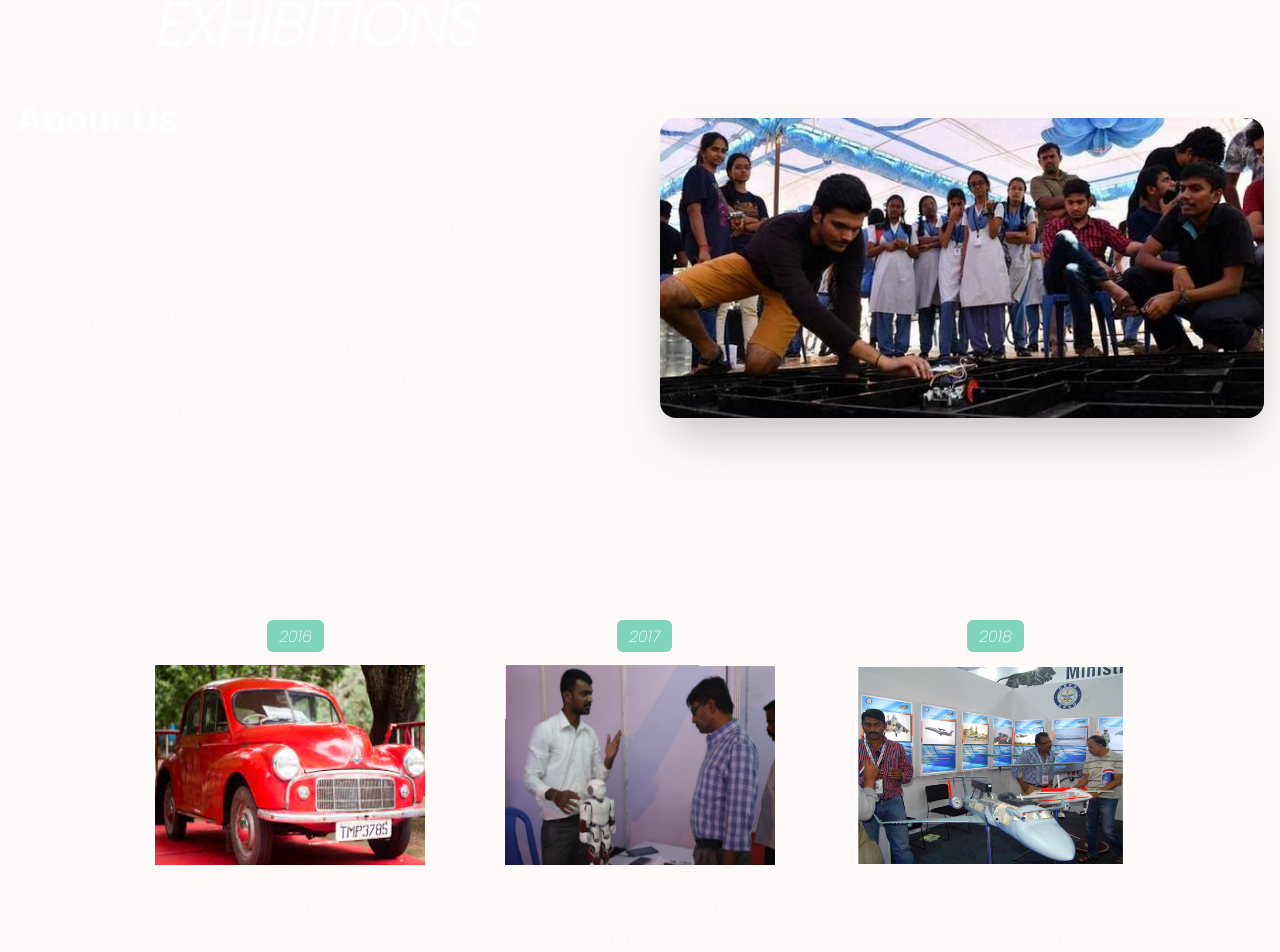
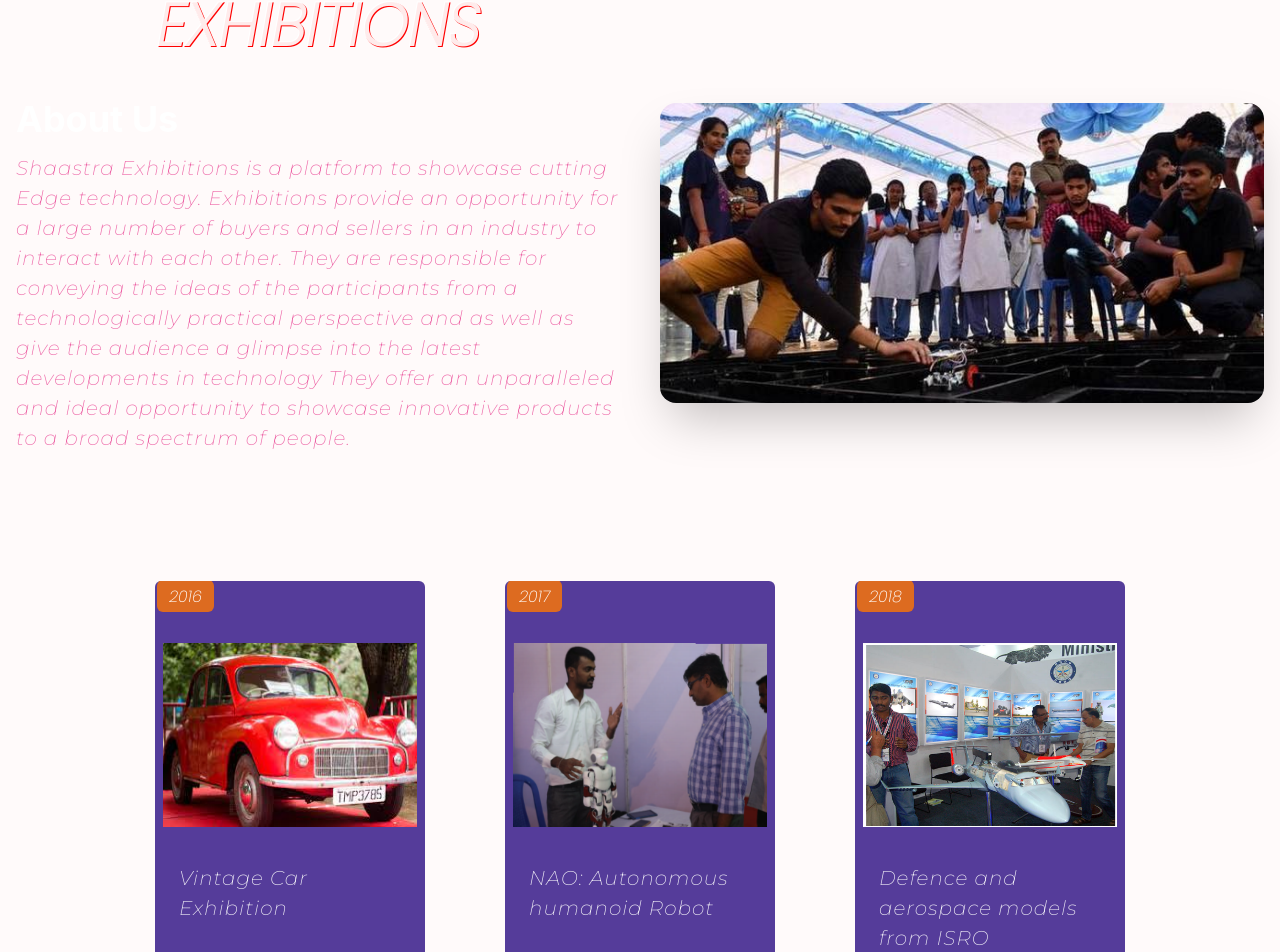
Before and after one commit to ShaastraWebops/shaastra-general-website, a React (Create React App) app: page /exhibitions in a window 1280 px wide. Shown: the part 120-1072 px from the top of the page. Built offline with nearby package versions, Linux system fonts and the light colour scheme.

Commit message:
Exhibitions

```diff
--- a/src/components/pages/Exhibitions/Card.tsx
+++ b/src/components/pages/Exhibitions/Card.tsx
@@ -6,33 +6,39 @@ import {
   Image,
   Tag,
   Heading,
+  useColorModeValue,
 
 } from "@chakra-ui/react";
+import { motion } from "framer-motion";
 
+const MotionBox = motion(Box);
 const Card = ({data}) =>{
 
+  // const Tagcolor = useColorModeValue("")
     return(
 
-        <Box
+        <MotionBox
+         whileHover={{scale:1.1}}
           maxW={'270px'}
           w={'full'}
           boxShadow={'2xl'}
           rounded={'md'}
           overflow={'hidden'}
           h={'100%'}
-          p={0}
+          bg={"#553C9A"}
           >
 
           <Image
             h={'200px'}
             w={'full'}
             src={data.image}
+            p={2}
             className="card-img"
           />
           <Box  p={6}>
             <Stack spacing={1} align={'center'}>
               <Text as={'h1'} className="Tag" p={1}>
-              <Tag size="lg" bg={["secondary.500","secondary.100"]}
+              <Tag size="lg" bg={"#DD6B20"}
               color={["highlight.100","highlight.100"]}>{data.year}</Tag>
               </Text>
               <Text>{data.title}</Text>
@@ -43,7 +49,7 @@ const Card = ({data}) =>{
             </Stack>
 
           </Box>
-        </Box>
+        </MotionBox>
 
         )
 }
--- a/src/components/pages/Exhibitions/Exhibitions.tsx
+++ b/src/components/pages/Exhibitions/Exhibitions.tsx
@@ -1,4 +1,4 @@
-import { Text,Flex ,Stack , Box,BoxProps,Heading,Image,Container,SimpleGrid, Center, TextProps} from "@chakra-ui/react";
+import { Text,Flex ,Stack , Box,BoxProps,Heading,Image,Container,SimpleGrid, Center, TextProps, useColorModeValue} from "@chakra-ui/react";
 import {ChevronLeftIcon,ChevronRightIcon} from "@chakra-ui/icons";
 import * as React from "react";
 import CustomBox from "../../shared/CustomBox";
@@ -19,6 +19,8 @@ const Exhibitions = ()=>{
 
   const [current,setCurrent] = React.useState(0);
   const length = CauroselImages.length;
+  const textcolor = useColorModeValue("teal.500", "#ED64A6");
+  const particlescolor = useColorModeValue("#2C7A7B","#81E6D9");
 
   const prevSlide = ()=>{
         setCurrent(current ===0 ? length-1 : current-1)
@@ -30,7 +32,7 @@ const Exhibitions = ()=>{
       <CustomBox>
        <Container maxW={'7xl'}  >
       <div className="App-particles__container">
-       <ParticlesBg color="#ff006f" num={200} type="cobweb" bg={true}/>
+       <ParticlesBg color={particlescolor} num={150} type="cobweb" bg={true}/>
        </div>
 
 
@@ -50,6 +52,7 @@ const Exhibitions = ()=>{
                   animate = {{x: 0}}
                   transition={{duration : "1"}}
                   className = "Exhibitions"
+                  textShadow="1px 1px #ff0000"
               >
                 EXHIBITIONS
               </MotionText>
@@ -64,6 +67,7 @@ const Exhibitions = ()=>{
                 About Us
               </Heading>
                <Text as={"p"}
+               color={textcolor}
                 >
                  Shaastra Exhibitions is a platform to showcase cutting Edge technology.
                  Exhibitions provide an opportunity for a large number of buyers and sellers in an industry to interact with
@@ -115,7 +119,6 @@ const Exhibitions = ()=>{
           exhibitions.map(item => {
             return(
               <MotionBox
-              whileHover={{ scale: 1.1}}
               initial = {{opacity : 0}}
               animate = {{opacity : 1}}
               transition ={{delay: 2,duration : "1.5" }}
@@ -147,6 +150,8 @@ const Exhibitions = ()=>{
                className={index===current ? 'slide active':'slide'}
                key = {index}
                >
+                 <Box>
+
                   {
                    index === current && (<Image
                     alt={'Carousel Image'}
@@ -158,6 +163,8 @@ const Exhibitions = ()=>{
 
                   />)
                   }
+
+                </Box>
                </Center>
 
               )
--- a/src/styles/Exhibitions.css
+++ b/src/styles/Exhibitions.css
@@ -19,9 +19,8 @@ h1,h2,h3,h4{
   font-family: 'Poppins', sans-serif;
 }
 p{
-  /* font-weight:50px ; */
   font-size: 20px;
-  letter-spacing: 2px;
+  letter-spacing: 1px;
 }
 
 
@@ -43,8 +42,8 @@ p{
   }
   .Tag{
     position: absolute;
-    top: 5px;
-    left: 40%;
+    top: -5px;
+    left: -2px;
     justify-content: center;
     align-items: center;
 
```
